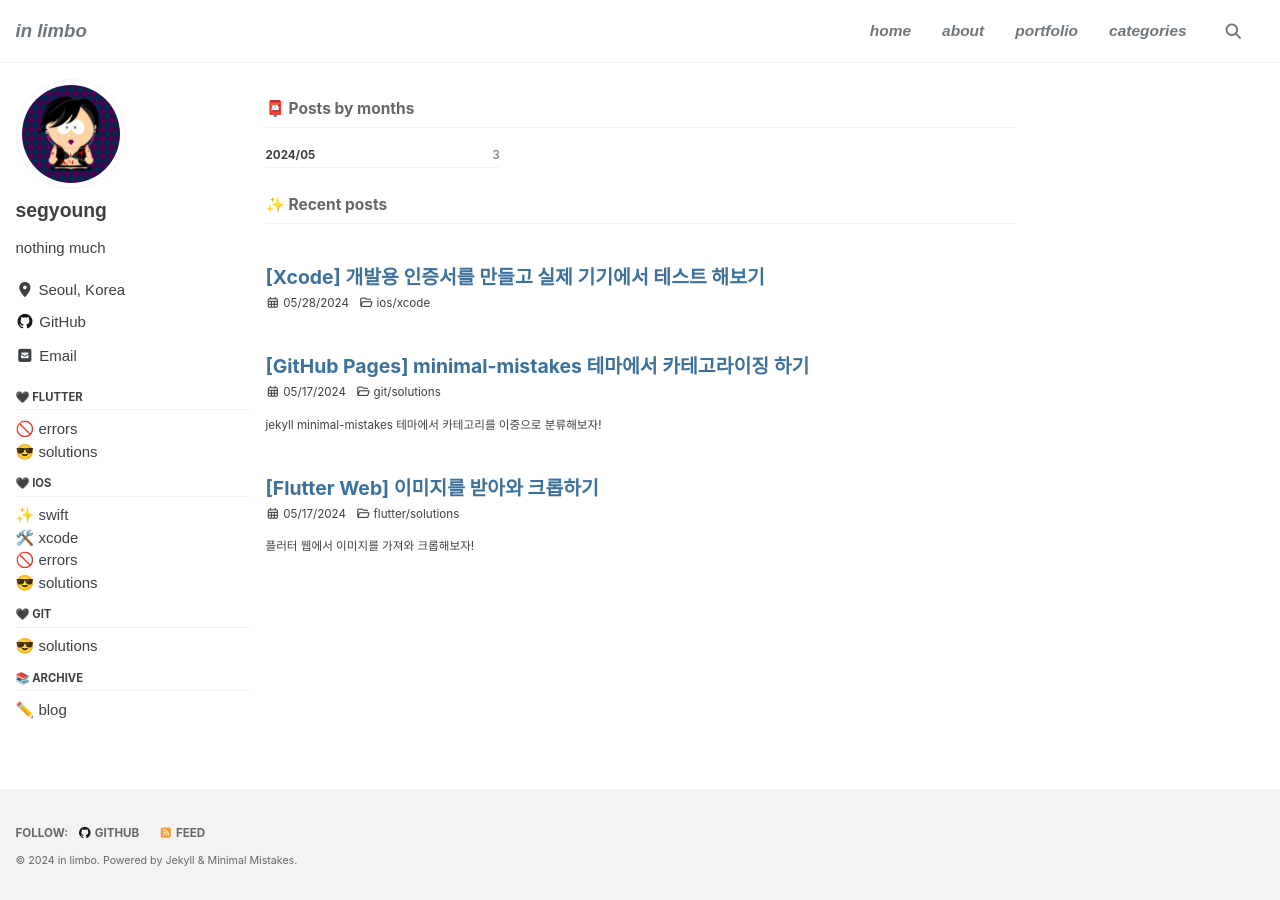
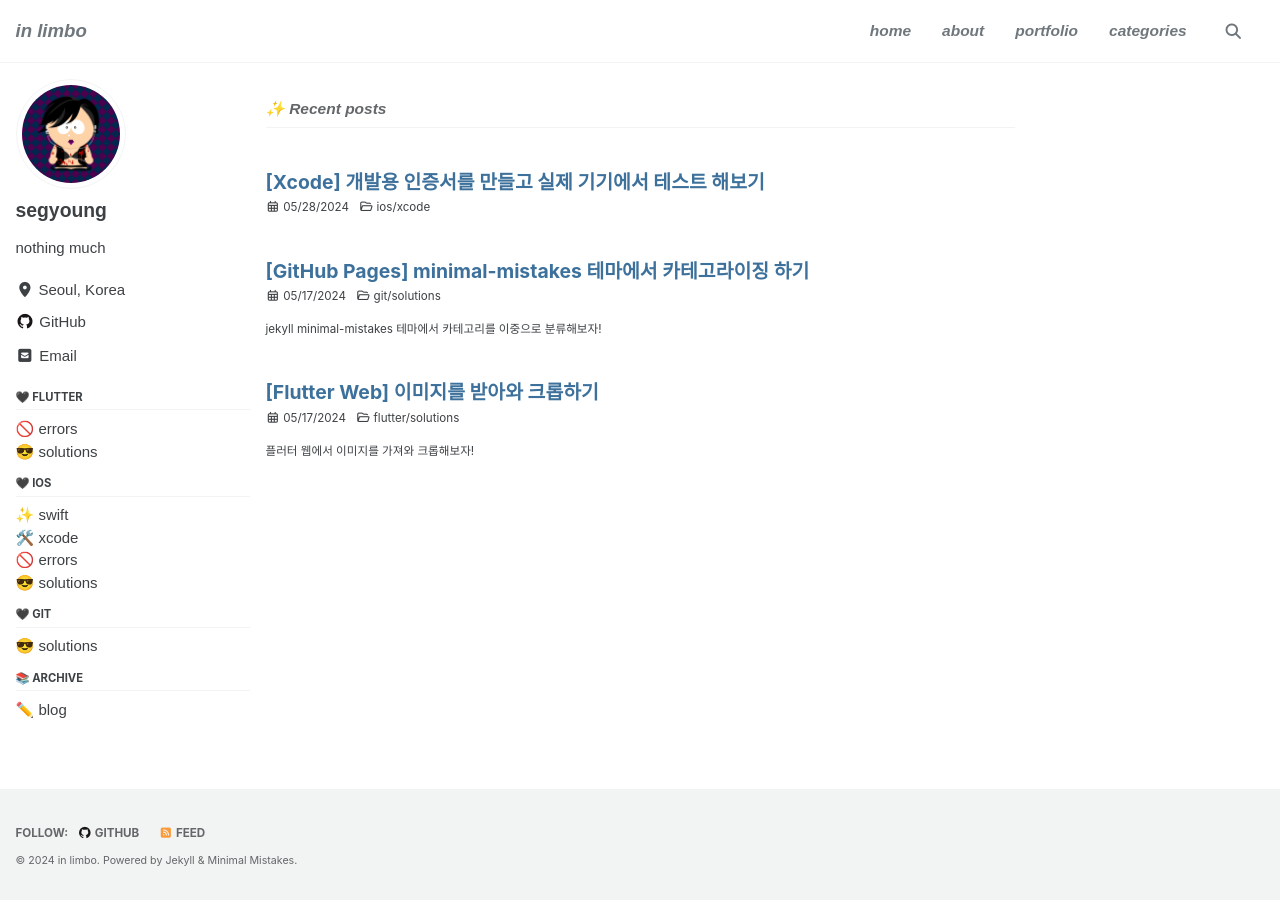
Before and after one commit to sseymorr/sseymorr.github.io, a Jekyll site: the page built from index.html, in a window 1280 px wide. Built offline with Jekyll 4.4.1, drawn with Linux system fonts in a browser that asks for light colours; cached includes are drawn as plain includes; some web fonts are replaced; the list of posts is cut into pages by our own code.

Commit message:
fix: css 수정

```diff
--- a/_sass/minimal-mistakes/_archive.scss
+++ b/_sass/minimal-mistakes/_archive.scss
@@ -36,6 +36,8 @@
   padding-bottom: 0.5em;
   font-size: $type-size-5;
   color: $muted-text-color;
+  font-family: Arial, Helvetica, sans-serif;
+  font-style: italic;
   border-bottom: 1px solid $border-color;
 
   + .list__item .archive__item-title {
--- a/_sass/minimal-mistakes/_page.scss
+++ b/_sass/minimal-mistakes/_page.scss
@@ -378,6 +378,7 @@ body {
   .archive__subtitle {
     clear: both;
     border: 0;
+    font-family: Arial, Helvetica, sans-serif;
   }
 
   +.taxonomy__section {
@@ -400,7 +401,7 @@ body {
   grid-template-columns: repeat(2, 1fr);
   margin: 1.414em 0;
   padding: 0;
-  font-size: 0.75em;
+  font-size: 0.9em;
   list-style: none;
 
   @include breakpoint($large) {
--- a/_sass/minimal-mistakes/_sidebar.scss
+++ b/_sass/minimal-mistakes/_sidebar.scss
@@ -52,7 +52,7 @@
 
   p,
   li {
-    font-family:Arial, Helvetica, sans-serif;
+    font-family: Arial, Helvetica, sans-serif;
     font-size: 15px;
     line-height: 1.5;
   }
@@ -61,8 +61,8 @@
     width: 100%;
 
     &.emoji {
-      width: 17px;
-      height: 17px;
+      width: 15px;
+      height: 15px;
     }
   }
 }
@@ -145,7 +145,7 @@
   vertical-align: top;
   padding-left: 15px;
   padding-right: 25px;
-  line-height: 1;
+  line-height: 0.7;
 
   @include breakpoint($large) {
     display: block;
--- a/index.html
+++ b/index.html
@@ -4,15 +4,3 @@ author_profile: true
 sidebar:
     nav: "sidebar-category"
 ---
-
-<h3 class="archive__subtitle">📮 Posts by months</h3>
-<ul class="taxonomy__index">
-    {% assign postsInMonth = site.posts | group_by_exp: 'post', 'post.date | date: "%Y/%m"' %}
-    {% for month in postsInMonth %}
-      <li>
-        <a href="#{{ month.name }}">
-          <strong>{{ month.name }}</strong> <span class="taxonomy__count">{{ month.items | size }}</span>
-        </a>
-      </li>
-    {% endfor %}
-  </ul>
```
Also changed, not shown: 4 other files.
